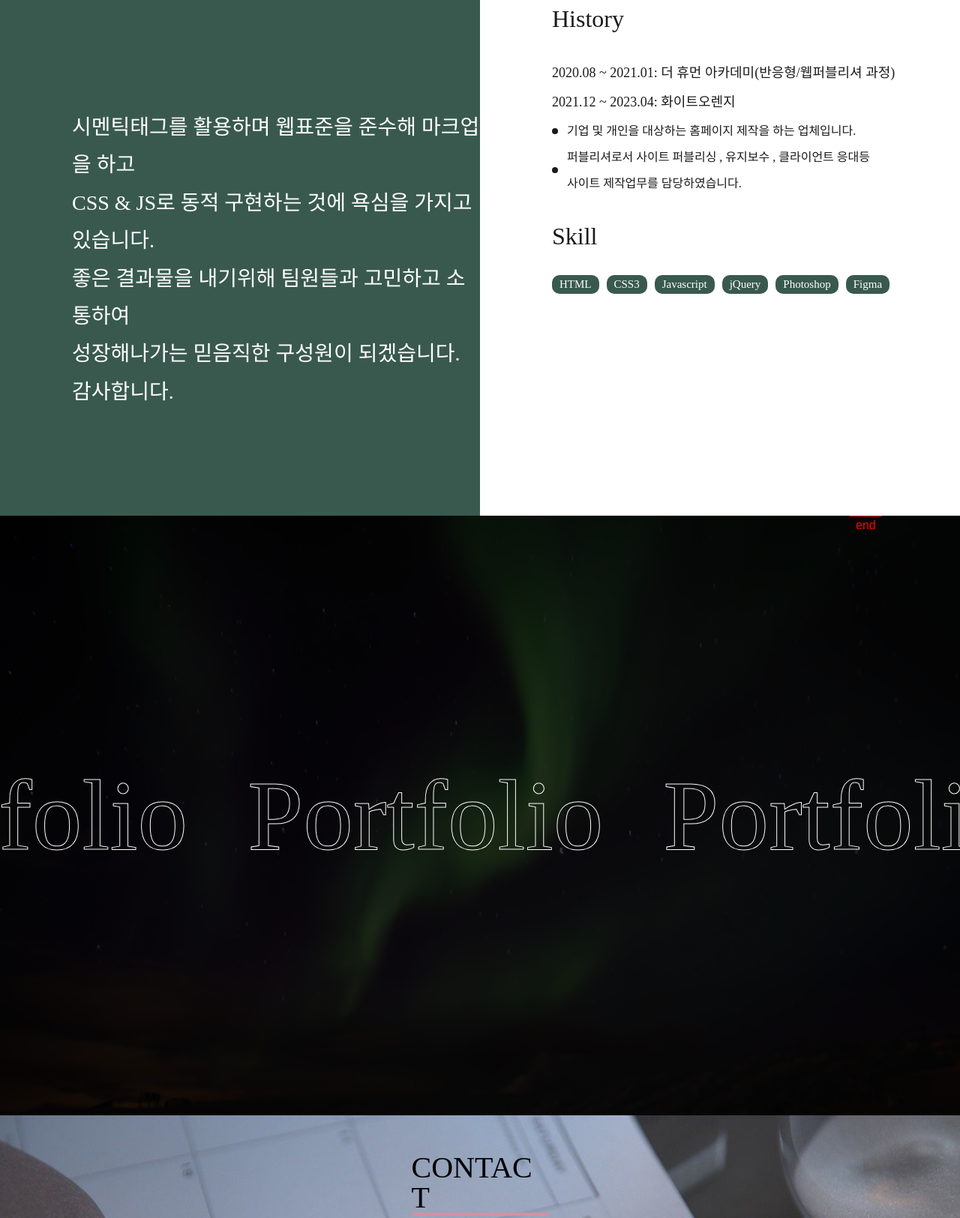
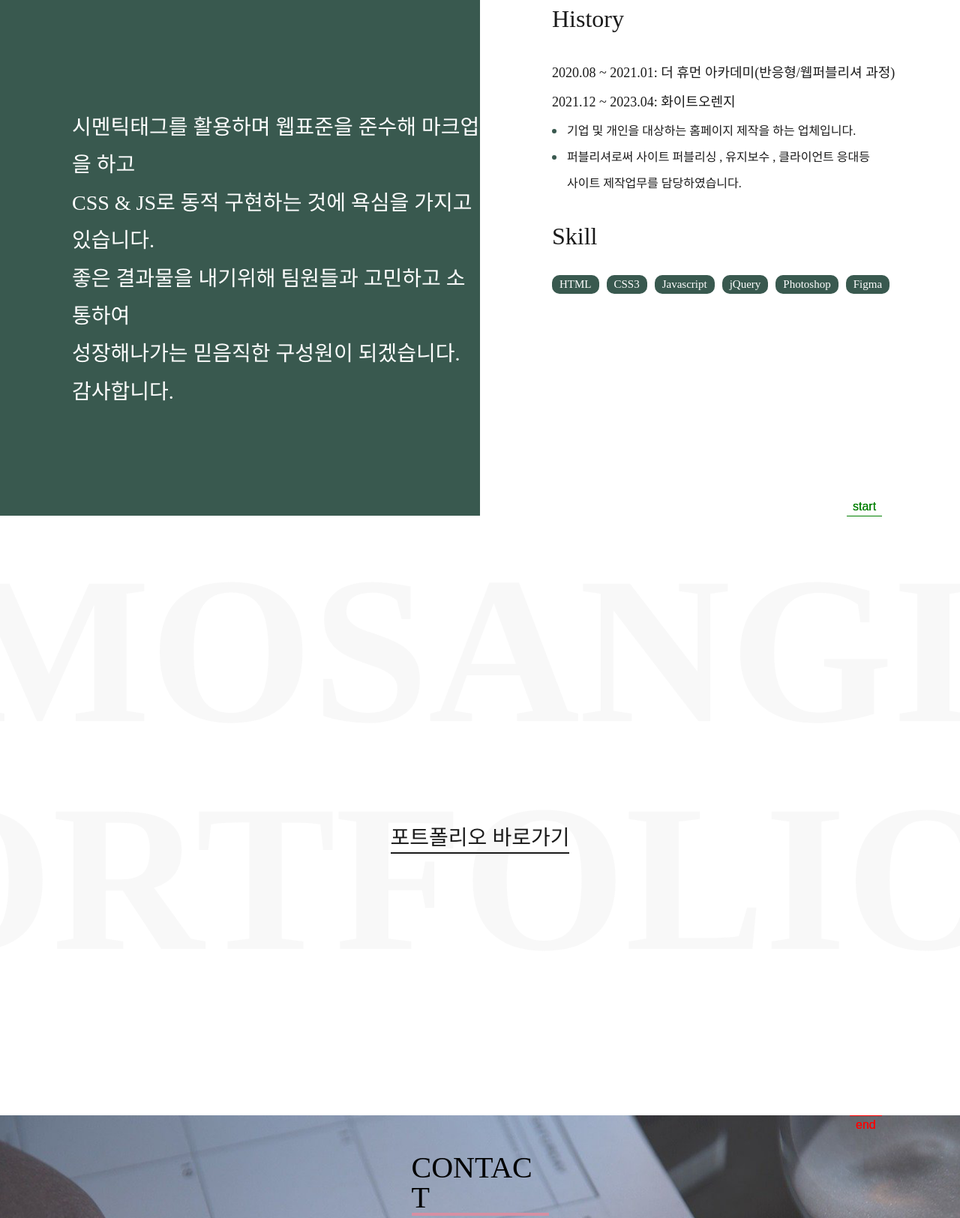
Before and after one commit to mosangin/pf, a plain HTML site: page index.html in a window 1280 px wide. Shown: the part 937-2562 px from the top of the page at 75% size. Drawn offline with nearby package versions, Linux system fonts and the light colour scheme; a web font is replaced by a local one.

Commit message:
텍스트 배경 추가

```diff
--- a/css/style.css
+++ b/css/style.css
@@ -277,10 +277,13 @@ header nav ul li a {
 	top: 50%;
 	left: 0;
 	transform: translateY(-50%);
-	width: 8px;
-	height: 8px;
-	background: #1a1a1a;
+	width: 6px;
+	height: 6px;
+	background: #39594f;
 	border-radius: 50%;
+}
+.profile .info .area .history ul li p:last-child:before{
+	display: none;
 }
 /* 스킬 */
 .profile .info .area .skill{
@@ -305,23 +308,8 @@ header nav ul li a {
 .portfolio{
 	overflow: hidden;
 	position: relative;
-	background: url(../img/pf_bg.jpg) no-repeat 50% 50%;
-	background-size: cover;
-	background-attachment: fixed;
-	height: 800px;
+	background: #fff;
 	height: 100vh;
-}
-.portfolio::before{
-	content: '';
-	display: block;
-	position: absolute;
-	top: 0;
-	left: 0;
-	right: 0;
-	bottom: 0;
-	width: 100%;
-	height: 100%;
-	background: rgba(0,0,0,.8);
 }
 .portfolio .inner{
 	display: flex;
@@ -332,43 +320,37 @@ header nav ul li a {
 .portfolio .txt_box{
 	display: flex;
 	align-items: center;
-	justify-content: space-around;
-	flex: 0 0 auto;
-	white-space: nowrap;
-	z-index: 1;
+	justify-content: center;
+	height: 100%;
 }
-
-.portfolio .txt_box p{
-	padding: 0 40px;
+.portfolio .txt_box span{
+	position: absolute;
+	color: #e0e0e0;
+	opacity: 0.2;
 	font-size: 280px;
-		font-size: 10.42vw;
-	line-height: 1.4;
-	color: transparent;
-	font-family: "S-CoreDream-5Medium";
-	text-stroke: 1px #fff;
-	-webkit-text-stroke: 1px #fff;
-	animation: rollmove 10s infinite;
-	animation-timing-function: cubic-bezier( 1,1,1,1 );
-		flex-shrink: 0;
+	letter-spacing: -1px;
+	font-weight: 900;
+	font-family: 'NanumSquare';
 }
-@keyframes rollmove {
-	0% {
-		transform: translate(0, 0);
-	}
-
-	100% {
-		transform: translate(-100%, 0);
-	}
+.portfolio .txt_box .bg_txt1{
+	top: 5%;
+	left: -5%;
+}
+.portfolio .txt_box .bg_txt2{
+	right: -5%;
+	/* bottom: 12%; */
+	top: 43%;
 }
 .portfolio a{
 	display: block;
 	padding-top: 60px;
+	border-bottom: 2px solid #1a1a1a;
 	font-size: 28px;
 	line-height: 1.4;
-	color: #fff;
+	color: #1a1a1a;
 	text-align: center;
 	font-family: "S-CoreDream-3Light";
-	border-bottom: 2px solid #fff;
+	z-index: 1;
 }
 /* 연락처*/
 .contact {
--- a/index.html
+++ b/index.html
@@ -95,10 +95,12 @@
                             <li>
                                 2021.12 ~ 2023.04: 화이트오렌지
                                 <p>
-                                    기업 및 개인을 대상하는 홈페이지 제작을 하는 업체입니다.
+                                    기업 및 개인을 대상하는 홈페이지 제작을 하는 업체입니다.</span>
                                 </p>
                                 <p>
-                                    퍼블리셔로서 사이트 퍼블리싱 , 유지보수 , 클라이언트 응대등<br>
+                                   퍼블리셔로써 사이트 퍼블리싱 , 유지보수 , 클라이언트 응대등</span>
+                                </p>
+                                <p>
                                     사이트 제작업무를 담당하였습니다.
                                 </p>
                             </li>
@@ -135,12 +137,10 @@
         <section class="portfolio section">
             <div class="inner">
                 <div class="txt_box">
-                    <p>Portfolio</p>
-                    <p>Portfolio</p>
-                    <p>Portfolio</p>
-                    <p>Portfolio</p>
+                    <span class="bg_txt1">MOSANGIN</span>
+                    <span class="bg_txt2">PORTFOLIO</span>
+                    <a href="#">포트폴리오 바로가기</a>
                 </div>
-                <a href="#">포트폴리오 바로가기</a>
                 <!-- <ul class="port_wrap">
                 </ul>
                 <button class="more">더보기<button> -->
--- a/js/main.js
+++ b/js/main.js
@@ -61,14 +61,6 @@
                 height: '800px',
             });
 
-            // gsap.to(".about .txt_line p",{
-            //     scrollTrigger:{
-            //         trigger: ".profile",
-            //         toggleClass:{targets:'.txt_line p',className:'active'},
-            //         start:"top 60%",
-            //         markers: true,
-            //     },
-            // });
             const aboutBg =  gsap.timeline({
                 scrollTrigger: {
                     trigger: '.profile',
@@ -86,8 +78,28 @@
                     toggleClass: { targets: '.txt_line p', className: 'active'},
                     scrub: 1,
                     start: "top 60%",
+                },
+            });
+
+            // 포트폴리오 백그라운드 텍스트
+            gsap.to(".portfolio .txt_box .bg_txt1",{
+                scrollTrigger:{
+                    trigger: ".portfolio",
+                    scrub: 1,
+                    start: "top 60%",
                     markers: true,
                 },
+                xPercent: 20
+            });
+
+             gsap.to(".portfolio .txt_box .bg_txt2",{
+                scrollTrigger:{
+                    trigger: ".portfolio",
+                    scrub: 1,
+                    start: "top 60%",
+                    markers: true,
+                },
+                xPercent: -20
             });
         }
 
```
